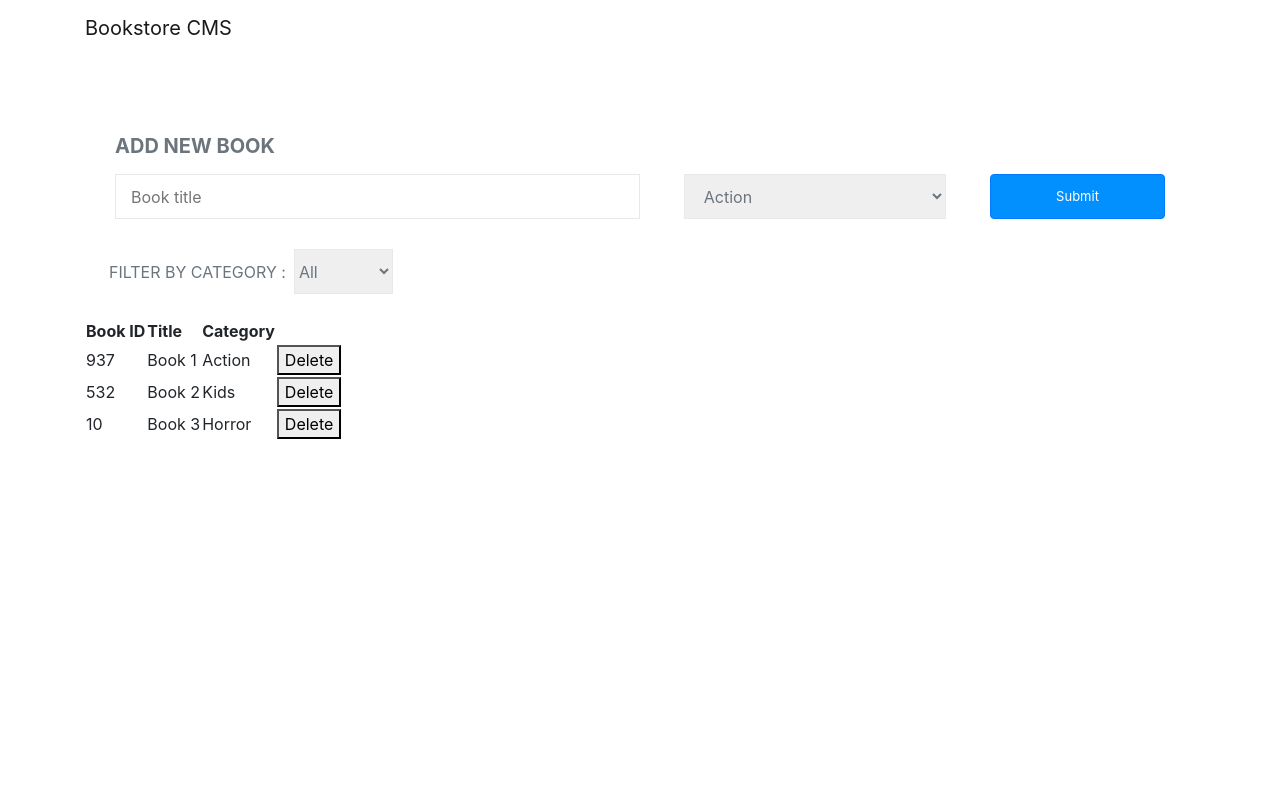
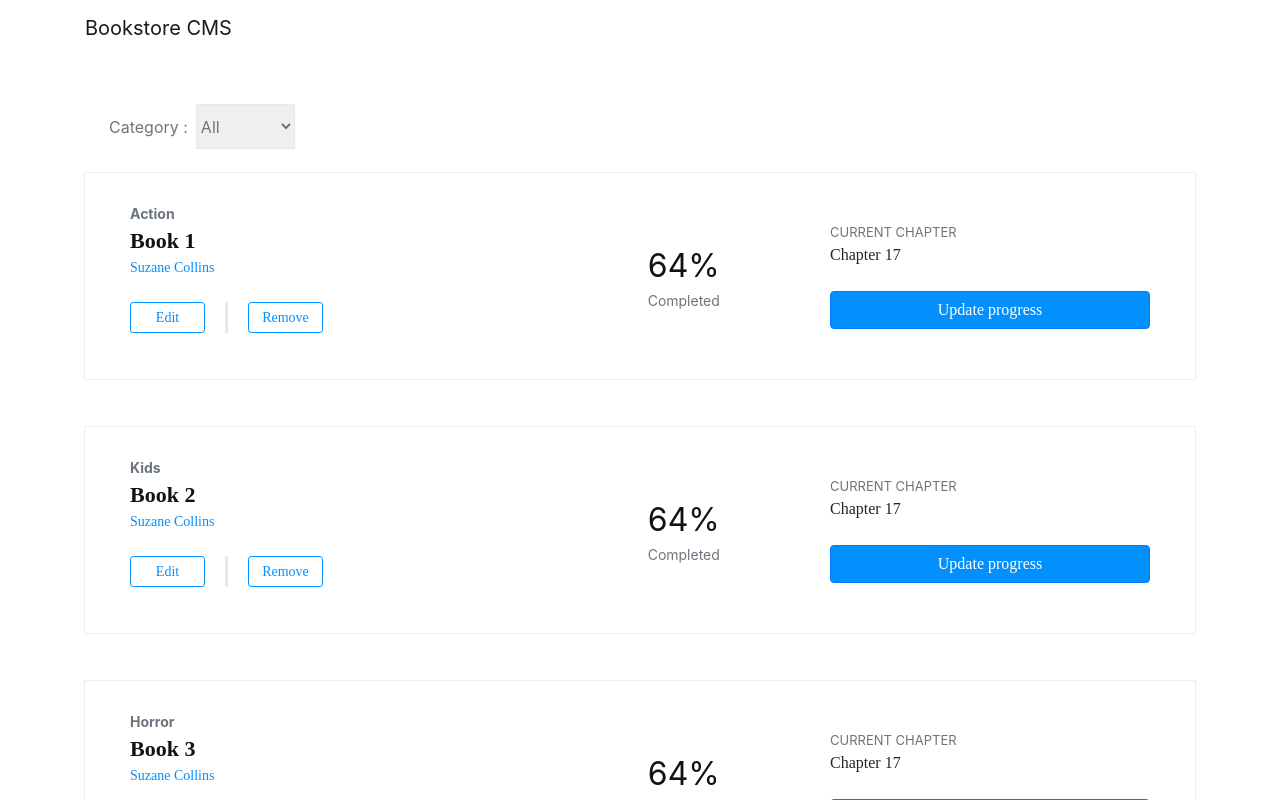
Before and after one commit to DcRonan/bookstore-react, a React (Create React App) app: page / in a window 1280 px wide. Shown: the top 800 px of the page. Built offline with nearby package versions, Linux system fonts and the light colour scheme.

Commit message:
style book list

```diff
--- a/src/components/App.js
+++ b/src/components/App.js
@@ -8,8 +8,8 @@ function App() {
     <div className="App">
       <Navbar />
       <div className="container mt-5">
+        <BooksList />
         <BooksForm />
-        <BooksList />
       </div>
     </div>
   );
--- a/src/components/Book.js
+++ b/src/components/Book.js
@@ -2,14 +2,110 @@ import PropTypes from 'prop-types';
 
 const Book = ({ book, handleRemoveBook }) => (
   <>
-    <td>{book.id}</td>
-    <td>{book.title}</td>
-    <td>{book.category}</td>
-    <td>
-      <button type="button" onClick={() => handleRemoveBook(book)}>
-        Delete
-      </button>
-    </td>
+    <div
+      className="d-flex flex-md-row flex-column mb-5"
+      style={{
+        background: 'var(--white)',
+        padding: 30,
+        boxShadow: '0px 0px 0px 1px #eeeeee',
+      }}
+    >
+      <div className="d-flex flex-column col-md-5">
+        <span
+          style={{ fontSize: 14, color: 'var(--gray)', fontWeight: 'bold' }}
+        >
+          {book.category}
+        </span>
+        <span
+          style={{
+            fontFamily: '"Roboto Slab", serif',
+            fontSize: 22,
+            color: '#121212',
+            fontWeight: 'bold',
+          }}
+        >
+          {book.title}
+        </span>
+        <span
+          style={{
+            color: '#0290ff',
+            fontSize: 14,
+            fontFamily: '"Roboto Slab", serif',
+          }}
+        >
+          Suzane Collins
+        </span>
+        <ul className="list-inline mt-4">
+          <li
+            className="list-inline-item"
+            style={{
+              fontSize: 14,
+              color: '#0290ff',
+              fontFamily: '"Roboto Slab", serif',
+              marginRight: 20,
+            }}
+          >
+            <button
+              className="btn btn-primary btn-sm"
+              type="button"
+              style={{
+                background: 'transparent',
+                color: '#0290ff',
+                borderStyle: 'solid',
+                borderColor: '#0290ff',
+                width: 75,
+              }}
+            >
+              Edit
+            </button>
+          </li>
+          <li
+            className="list-inline-item"
+            style={{
+              fontSize: 14,
+              color: '#0290ff',
+              fontFamily: '"Roboto Slab", serif',
+              marginRight: 20,
+              paddingLeft: 20,
+              borderLeftStyle: 'solid',
+              borderLeftColor: '#e8e8e8',
+            }}
+          >
+            <button
+              type="button"
+              onClick={() => handleRemoveBook(book)}
+              className="btn btn-primary btn-sm"
+              style={{
+                background: 'transparent',
+                color: '#0290ff',
+                borderStyle: 'solid',
+                borderColor: '#0290ff',
+                width: 75,
+              }}
+            >
+              Remove
+            </button>
+          </li>
+        </ul>
+      </div>
+      <div className="d-flex flex-column align-items-center justify-content-sm-center justify-content-lg-center align-items-lg-center col-md-3">
+        <span style={{ fontSize: 32, color: '#121212' }}>64%</span>
+        <span style={{ fontSize: 14, color: 'var(--gray)' }}>Completed</span>
+      </div>
+      <div className="d-flex flex-column col-md-4 justify-content-center">
+        <span style={{ fontSize: 13, color: 'var(--gray)' }}>
+          CURRENT CHAPTER
+        </span>
+        <span style={{ fontFamily: '"Roboto Slab", serif' }}>Chapter 17</span>
+        <button
+          className="btn btn-primary mt-4"
+          type="button"
+          style={{ background: '#0290ff', fontFamily: '"Roboto Slab", serif' }}
+        >
+          Update progress
+        </button>
+      </div>
+    </div>
   </>
 );
 
--- a/src/components/CategoryFilter.js
+++ b/src/components/CategoryFilter.js
@@ -9,7 +9,7 @@ const CategoryFilter = props => {
   return (
     <>
       <div className="mb-4">
-        <span className="ml-4" style={{ color: 'var(--gray)' }}>FILTER BY CATEGORY :</span>
+        <span className="ml-4" style={{ color: 'var(--gray)' }}>Category :</span>
         <select name="categories" onChange={handleChange} className="ml-2" style={{ height: 45, color: 'var(--gray)', border: '1px solid #e8e8e8' }}>
           <option value="All">All</option>
           {categories.map(cat => (
--- a/src/containers/BooksList.js
+++ b/src/containers/BooksList.js
@@ -29,22 +29,12 @@ const BooksList = () => {
   return (
     <>
       <Filter handleFilterChange={handleFilterChange} />
-      <table>
-        <thead>
-          <tr>
-            <th>Book ID</th>
-            <th>Title</th>
-            <th>Category</th>
-          </tr>
-        </thead>
-        <tbody>
-          {books().map(book => (
-            <tr key={book.id}>
-              <Book book={book} handleRemoveBook={handleRemoveBook} />
-            </tr>
-          ))}
-        </tbody>
-      </table>
+
+      {books().map(book => (
+        <div key={book.id}>
+          <Book book={book} handleRemoveBook={handleRemoveBook} />
+        </div>
+      ))}
     </>
   );
 };
```
Also changed, not shown: index.html (added, +85 -0 lines), 2 other files (tests, documents, lock files or other folders).
